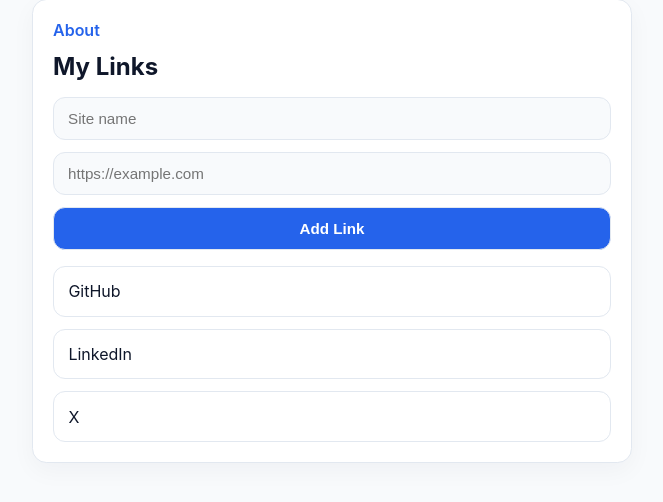
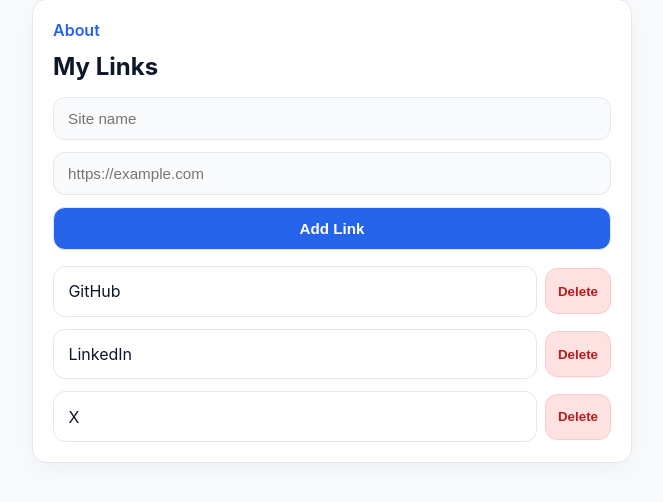
Before and after one commit to pesu12/my-link-bio, a Flask app: page / in a window 1280 px wide. Shown: the part 169-671 px from the top of the page, without its empty margins (308-971 px from the left). Run offline with Flask 3, Linux system fonts and the light colour scheme.

Commit message:
Add link deletion action on homepage cards

```diff
--- a/app.py
+++ b/app.py
@@ -26,6 +26,15 @@ def add_link():
     return redirect(url_for('home'))
 
 
+@app.route('/delete/<int:link_index>', methods=['POST'])
+def delete_link(link_index):
+    # Remove the selected link index when it exists in the in-memory list.
+    if 0 <= link_index < len(links):
+        links.pop(link_index)
+
+    return redirect(url_for('home'))
+
+
 @app.route('/about')
 def about():
     return render_template('about.html')
--- a/static/style.css
+++ b/static/style.css
@@ -99,6 +99,7 @@ h1 {
 
 .link-item a {
     display: block;
+    flex: 1;
     text-decoration: none;
     color: var(--text-color);
     background-color: var(--surface-color);
@@ -113,6 +114,26 @@ h1 {
     transform: translateY(-1px);
 }
 
+.link-item {
+    display: flex;
+    gap: 0.5rem;
+    align-items: center;
+}
+
+.delete-button {
+    border: 1px solid #fecaca;
+    background-color: #fee2e2;
+    color: #b91c1c;
+    border-radius: 0.75rem;
+    padding: 0.9rem 0.75rem;
+    font-weight: 600;
+    cursor: pointer;
+}
+
+.delete-button:hover {
+    background-color: #fecaca;
+}
+
 p {
     color: var(--muted-text);
     margin-bottom: 0;
--- a/templates/index.html
+++ b/templates/index.html
@@ -20,6 +20,9 @@
                 {% for link in links %}
                 <li class="link-item">
                     <a href="{{ link.url }}">{{ link.name }}</a>
+                    <form action="{{ url_for('delete_link', link_index=loop.index0) }}" method="POST">
+                        <button class="delete-button" type="submit">Delete</button>
+                    </form>
                 </li>
                 {% endfor %}
             </ul>
```
